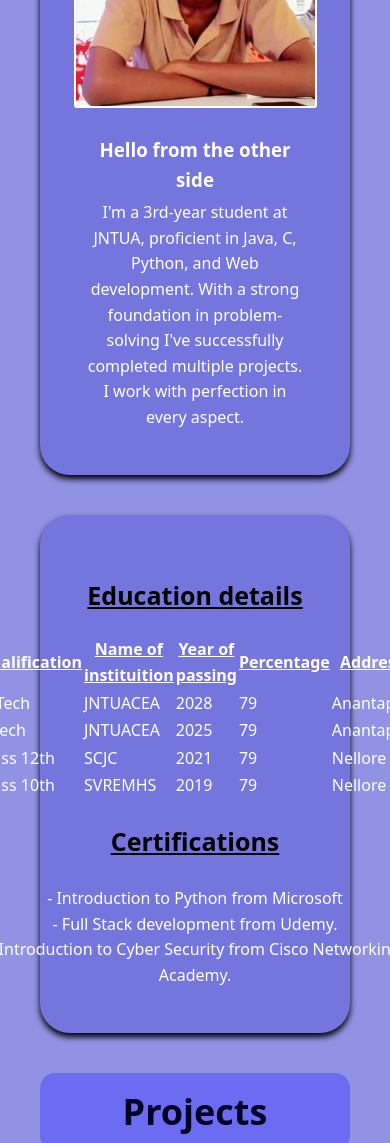
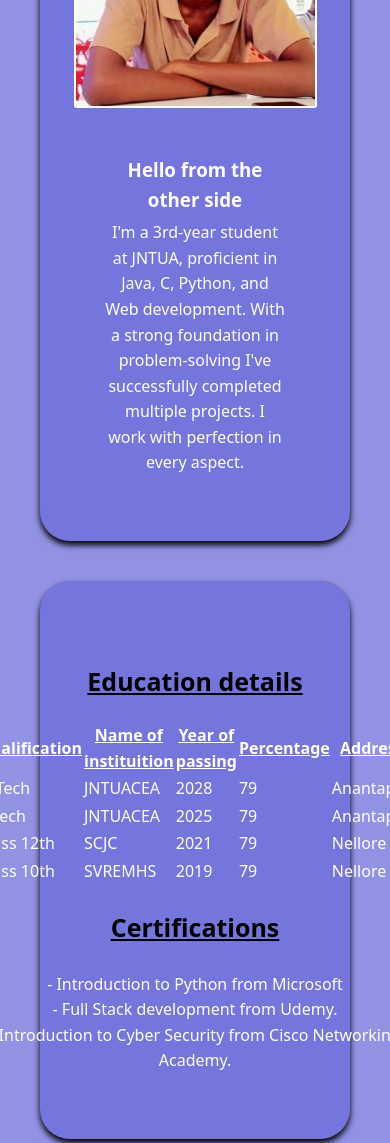
Before and after one commit to user-dizzy/myfirstrepo, a plain HTML site: page index.html in a window 390 px wide. Shown: the part 1360-2503 px from the top of the page. Drawn offline with Linux system fonts and the light colour scheme.

Commit message:
Update styless.css

```diff
--- a/styless.css
+++ b/styless.css
@@ -282,6 +282,9 @@ ul {
 	.textarea {
 		padding: 20px;
 	}
+	.myself {
+		padding: 20px;
+	}
 
 	.image {
 		order: -1;
```
